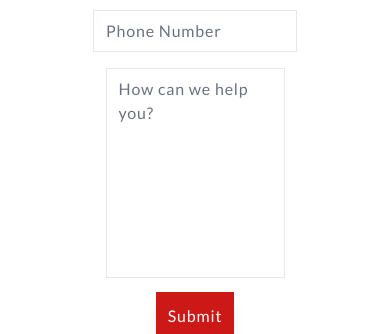
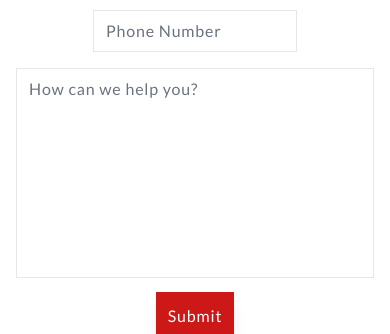
Before and after one commit to latz09/carpet-brothers, a Next.js app: page /contact-us in a window 390 px wide. Shown: the part 510-844 px from the top of the page. Built offline with nearby package versions, Linux system fonts and the light colour scheme.

Commit message:
fixed form for mobile

```diff
--- a/components/contact/ContactForm.js
+++ b/components/contact/ContactForm.js
@@ -30,7 +30,7 @@ const ContactForm = () => {
 					</div>
 
 				</div>
-				<div className='mt-4 w-1/2 mx-auto'>
+				<div className='mt-4 md:w-1/2 mx-auto'>
 					<textarea
 						rows='8'
 						name='message'
```
